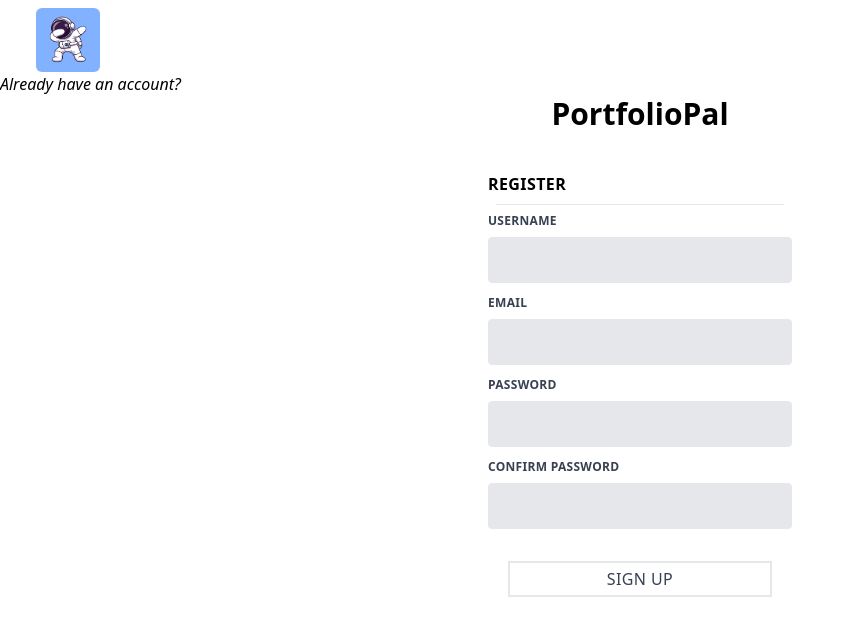
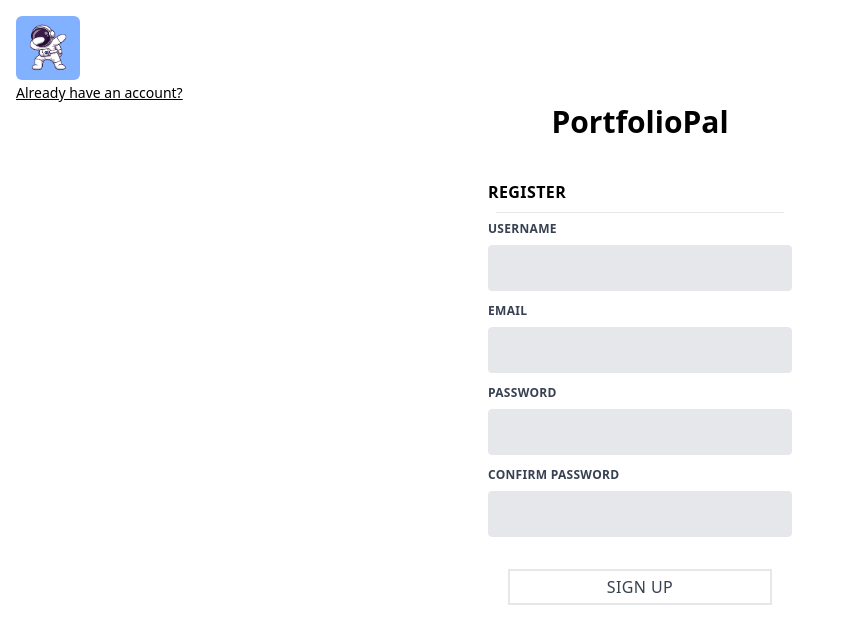
Before and after one commit to lehelen19/stocks-frontend, a React (Create React App) app: page / in a window 1280 px wide. Both pictures are taken after a click on the button "Don't have an account?". Shown: the top 644 px of the page, without its empty margins (0-855 px from the left). Built offline with nearby package versions, Linux system fonts and the light colour scheme.

Commit message:
Style log in astronaut

```diff
--- a/src/pages/AuthPage/AuthPage.js
+++ b/src/pages/AuthPage/AuthPage.js
@@ -10,16 +10,16 @@ export default function AuthPage({ setUser }) {
         {userStatus ? (
           <>
             <div className="left mt-4">
-              <div className="image-container ml-4 w-16 h-16 mb-2">
+              <div className="image-container ml-4 w-16 h-16">
                 <img
                   className="object-contain w-full h-full mt-2 rounded-md"
                   src={process.env.PUBLIC_URL + '/img/pink.avif'}
-                  alt=""
+                  alt="A cartoon astronaut sitting on a planet with a laptop."
                 />
               </div>
 
               <button
-                className="underline hover:italic ml-4"
+                className="underline hover:italic ml-4 text-sm"
                 onClick={() => setUserStatus(!userStatus)}
               >
                 Don't have an account?
@@ -30,16 +30,16 @@ export default function AuthPage({ setUser }) {
           </>
         ) : (
           <>
-            <div className="left">
-              <div className="image-container w-16 h-16">
+            <div className="left mt-4">
+              <div className="image-container ml-4 w-16 h-16">
                 <img
-                  className="object-contain w-full h-full ml-9 mt-2 rounded-md"
+                  className="object-contain w-full h-full mt-2 rounded-md"
                   src={process.env.PUBLIC_URL + '/img/dab.avif'}
-                  alt=""
+                  alt="A cartoon astronaut dabbing."
                 />
               </div>
               <button
-                className="hover:underline italic"
+                className="underline hover:italic ml-4 text-sm"
                 onClick={() => setUserStatus(!userStatus)}
               >
                 Already have an account?
```
